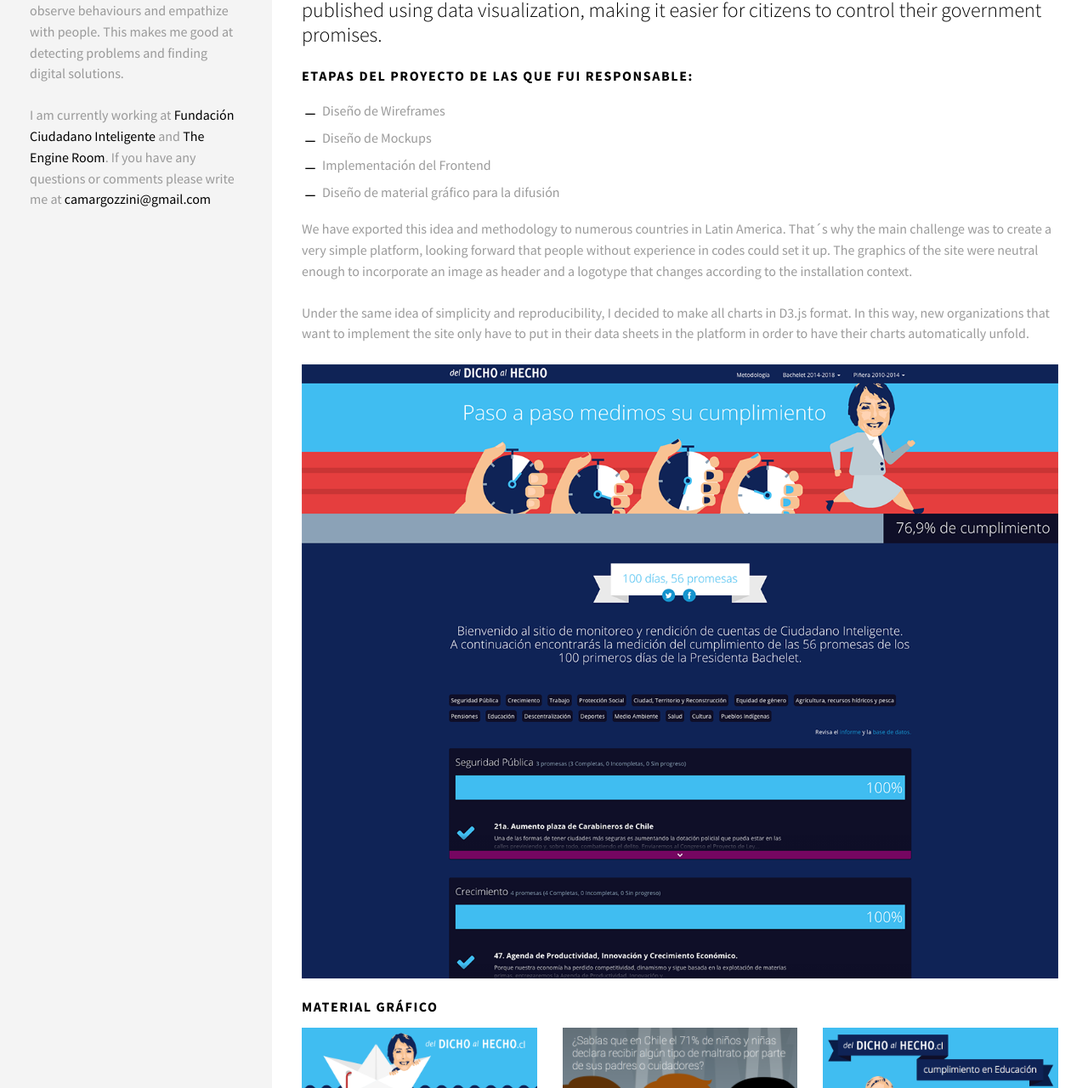
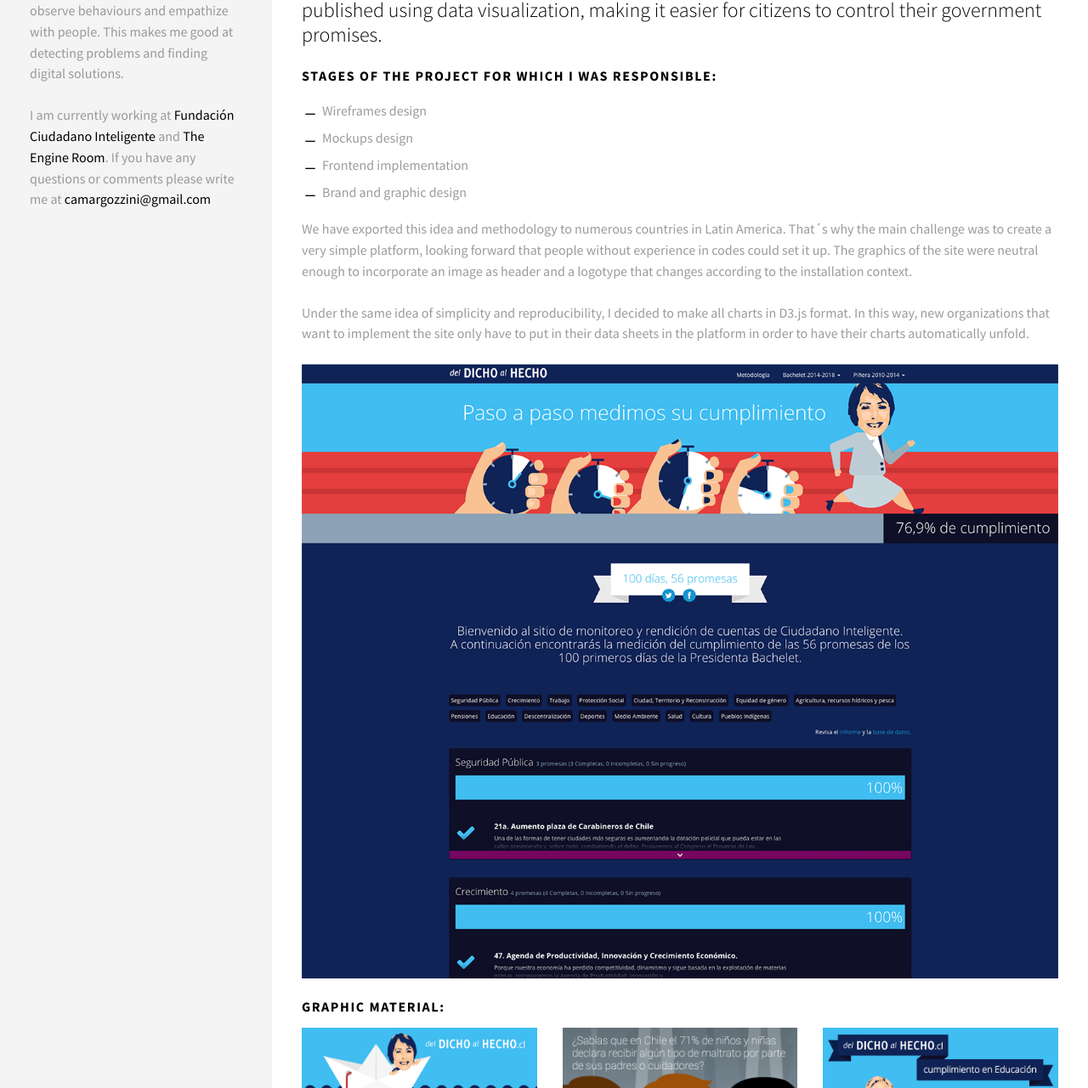
Before and after one commit to camargozzini/portafolio-camargozzini, a Jekyll site: the page built from _posts/2015-01-01-ddah.markdown, in a window 1280 px wide. Shown: the part 205-1486 px from the top of the page at 85% size. Built offline with Jekyll 4.4.1, drawn with Linux system fonts in a browser that asks for light colours; nearby versions of some CDN libraries.

Commit message:
DDAH update

```diff
--- a/_posts/2015-01-01-ddah.markdown
+++ b/_posts/2015-01-01-ddah.markdown
@@ -11,12 +11,12 @@
 ---
 ### {{ page.description }}
 
-<h4>Etapas del proyecto de las que fui responsable:</h4>
-<ul class="list-unstyled linea">
-  <li>Diseño de Wireframes</li>
-  <li>Diseño de Mockups</li>
-  <li>Implementación del Frontend</li>
-  <li>Diseño de material gráfico para la difusión</li>
+<h4>Stages of the project for which I was responsible:</h4>
+<ul class="linea list-unstyled">
+<li>Wireframes design</li>
+<li>Mockups design</li>
+<li>Frontend implementation</li>
+<li>Brand and graphic design</li>
 </ul>
 
 We have exported this idea and methodology to numerous countries in Latin America. That´s why the main challenge was to create a very simple platform, looking forward that people without experience in codes could set it up. The graphics of the site were neutral enough to incorporate an image as header and a logotype that changes according to the installation context.
@@ -25,7 +25,7 @@
 
 <img alt="" src="{{ site.baseurl }}img/content/ddah/01.png" class="img-responsive">
 
-<h4>Material gráfico</h4>
+<h4>Graphic material:</h4>
 <div class="row">
 <div class="col-md-4"><img alt="" src="{{ site.baseurl }}img/content/ddah/d01.png" class=""></div>
 <div class="col-md-4"><img alt="" src="{{ site.baseurl }}img/content/ddah/dif02.png" class="img-responsive"></div>
```
